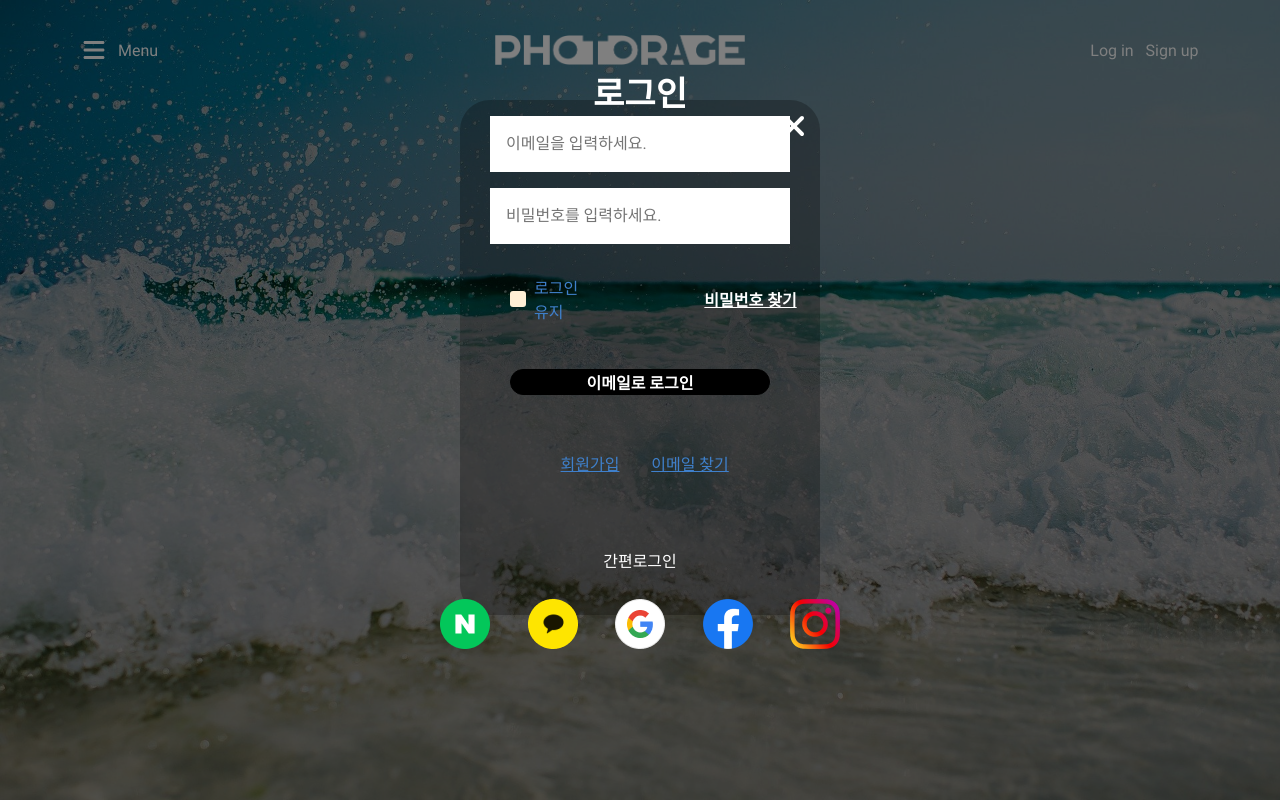
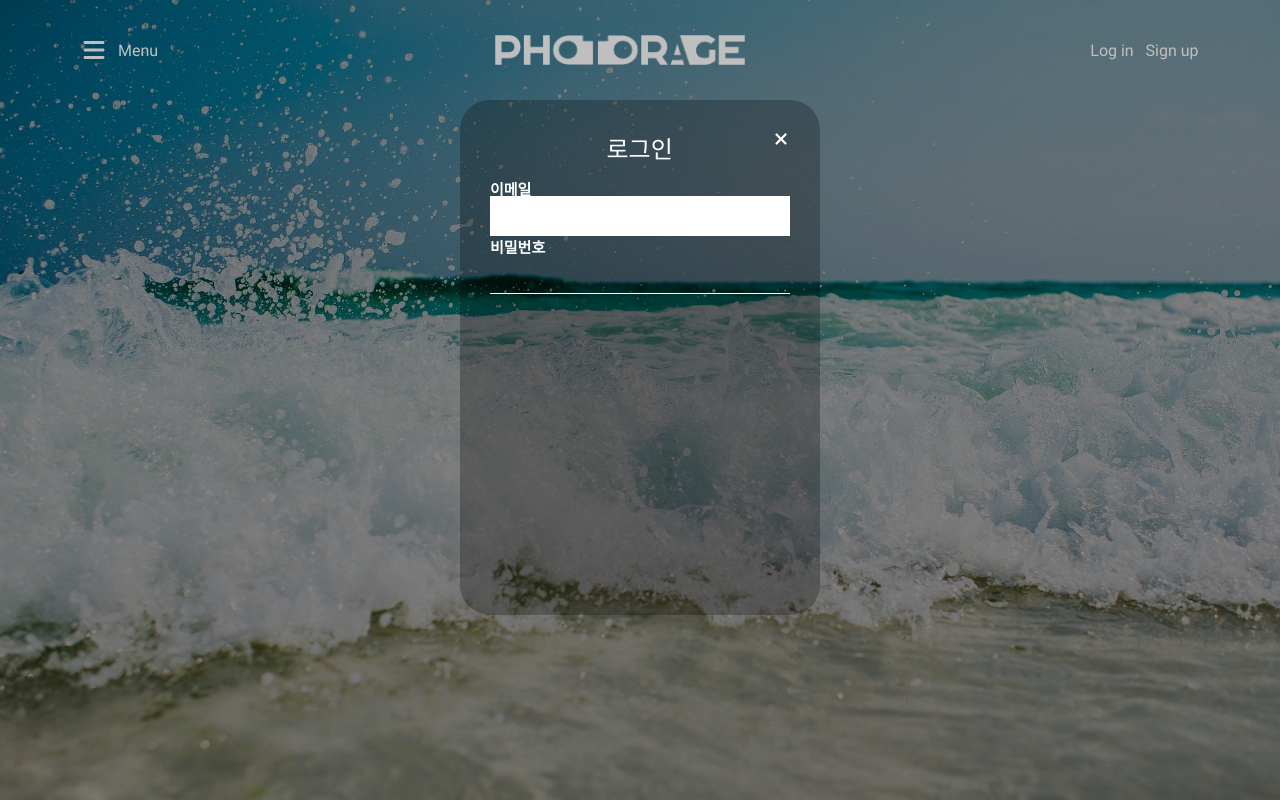
Before and after one commit to CAU-Blackhole-18/photorage-web, a React (Vite) app: page / in a window 1280 px wide. Both pictures are taken after a click on the button "Log in". Built offline with nearby package versions, Linux system fonts and the light colour scheme.

Commit message:
WIP: 로그인 폼 스타일 수정

```diff
--- a/src/components/organisms/auth/LoginForm.tsx
+++ b/src/components/organisms/auth/LoginForm.tsx
@@ -2,7 +2,7 @@
 import styled from "styled-components";
 import Button, {ButtonType} from "@components/atoms/Button";
 import CheckBox from "@components/atoms/CheckBox";
-import InputForm from "@components/atoms/InputForm";
+import _InputForm, {InputFormProps} from "@components/atoms/InputForm";
 import Spacer from "@components/atoms/Spacer";
 import Facebook from "/image/btn_facebook.png";
 import Instagram from "/image/btn_instagram.png";
@@ -46,24 +46,17 @@
       >
         <ExitIcon onClick={() => setLoginPopupOpen(false)} icon={faXmark} />
         <Title>로그인</Title>
-        <form>
-          <InputForm
-            placeholder="이메일을 입력하세요."
+        <Description>이메일</Description>
+        <InputForm2
           width="300px"
-            height="56px"
+          height="40px"
           tabIndex={1}
         />
-          <Spacer size={16} />
+        <Description>비밀번호</Description>
         <InputForm
-            placeholder="비밀번호를 입력하세요."
-            width="300px"
-            height="56px"
-            type="password"
-            autoComplete={"off"}
           tabIndex={2}
         />
-        </form>
-        <FirstActionWrapper>
+        {/* <FirstActionWrapper>
           <LoginMaintainWrapper>
             <CheckBox
               checked={isChecked}
@@ -95,9 +88,7 @@
           <Icon src={Naver} alt={"네이버 간편 로그인"} />
           <Icon src={Kakao} alt={"카카오 간편 로그인"} />
           <Icon src={Google} alt={"구글 간편 로그인"} />
-          <Icon src={Facebook} alt={"페이스북 간편 로그인"} />
-          <Icon src={Instagram} alt={"인스타그램 간편 로그인"} />
-        </OAuthWrapper>
+        </OAuthWrapper> */}
       </Container>
     </>
   );
@@ -109,39 +100,61 @@
   left: 0;
   width: 100vw;
   height: 100%;
-  background-color: ${({ theme }) => theme.color.background};
+  background-color: ${({ theme }) => theme.color.login_background};
   z-index: 10000;
 `;
 
 const Container = styled.div<{ isLoginPopupOpen: boolean }>`
   ${(props) =>
-    props.isLoginPopupOpen ? props.theme.mixin.flexCenter() : `display: none;`}
+    props.isLoginPopupOpen ? props.theme.mixin.flexCenter() : `display: none;`
+    }
   flex-direction: column;
+  justify-content: flex-start;
   position: relative;
   height: 515px;
   width: 360px;
   border-radius: 30px;
   z-index: 10000;
+  padding: 30px 30px;
   background-color: ${({ theme }) => theme.color.login_background};
-  padding: 40px 50px;
 `;
 
 const ExitIcon = styled(FontAwesomeIcon)`
   position: absolute;
   cursor: pointer;
-  width: 32px;
-  height: 32px;
-  right: 10px;
-  top: 10px;
+  width: 18px;
+  height: 18px;
+  right: 30px;
+  top: 30px;
   color: ${({ theme }) => theme.color.white};
-
 `;
 
 const Title = styled.h1`
-  ${({ theme }) => theme.mixin.fontSize(34, theme.color.white)};
-  font-weight: 700;
+  ${({ theme }) => theme.mixin.fontSize(24, theme.color.white)};
+  width: 67px;
+  height: 28px;
+  margin-bottom: 20px;
   `;
 
+const InputForm = styled.form`
+  border-bottom: 1px solid white;
+  width: 300px;
+  height: 40px;
+  background-color: ${({theme}) => theme.color.transparent};
+`
+
+const InputForm2 = styled(_InputForm)<InputFormProps>`
+  border: none;
+  //border-bottom: 1px solid white;
+  background-color: ${({theme}) => theme.color.transparent};
+
+`
+const Description = styled.div`
+  ${({ theme }) => theme.mixin.fontSize(15, theme.color.white)};
+  align-self: flex-start;
+  font-weight: 700;
+  height: 18px;
+`
 const FirstActionWrapper = styled.span`
   display: flex;
   align-items: center;
@@ -196,7 +209,7 @@
   display: flex;
   flex-direction: row;
   align-items: center;
-  justify-content: space-between;
+  justify-content: center;
   margin-top: 27px;
 `;
 
```
Also changed, not shown: src/components/atoms/InputForm.tsx (+4 -4 lines). Lines whose indentation alone changed are shown as unchanged.
